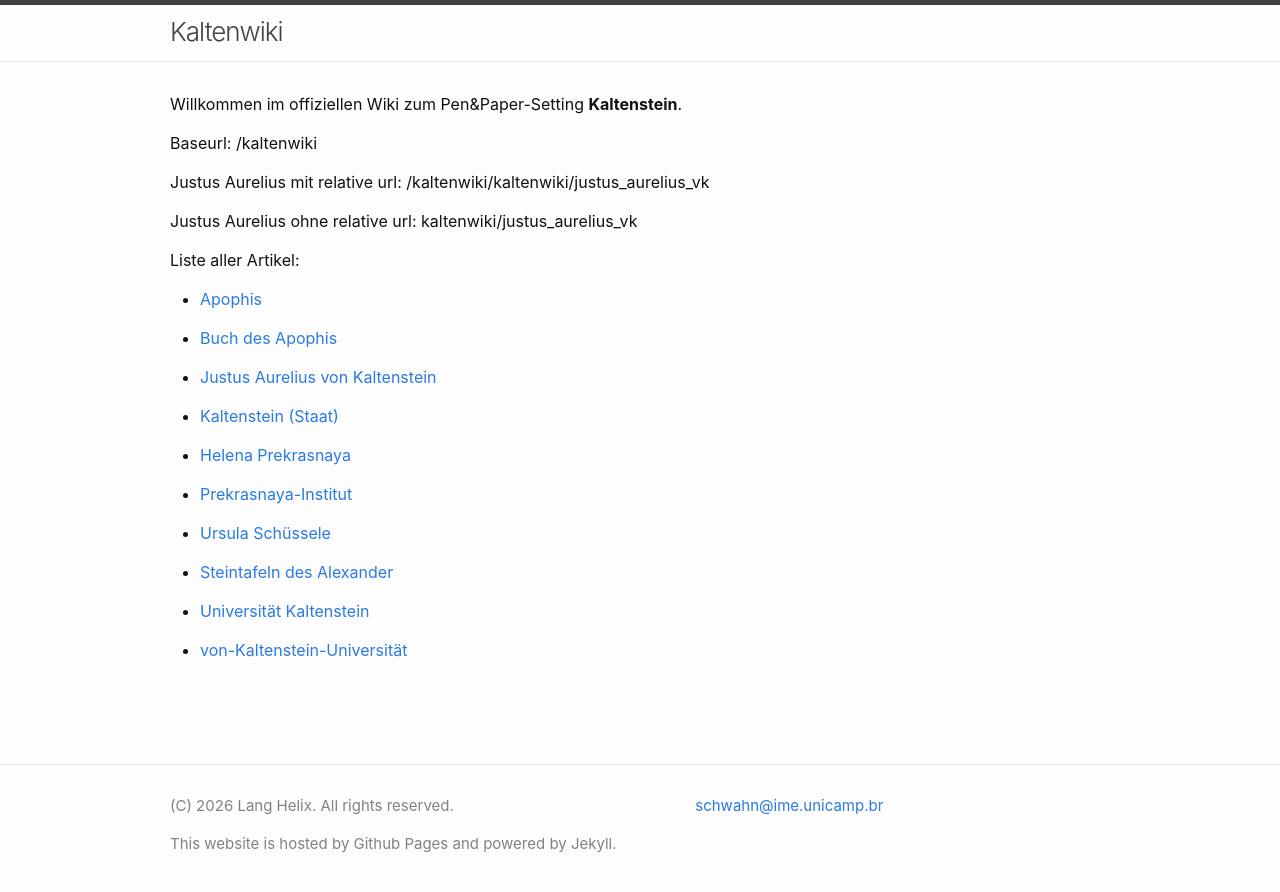
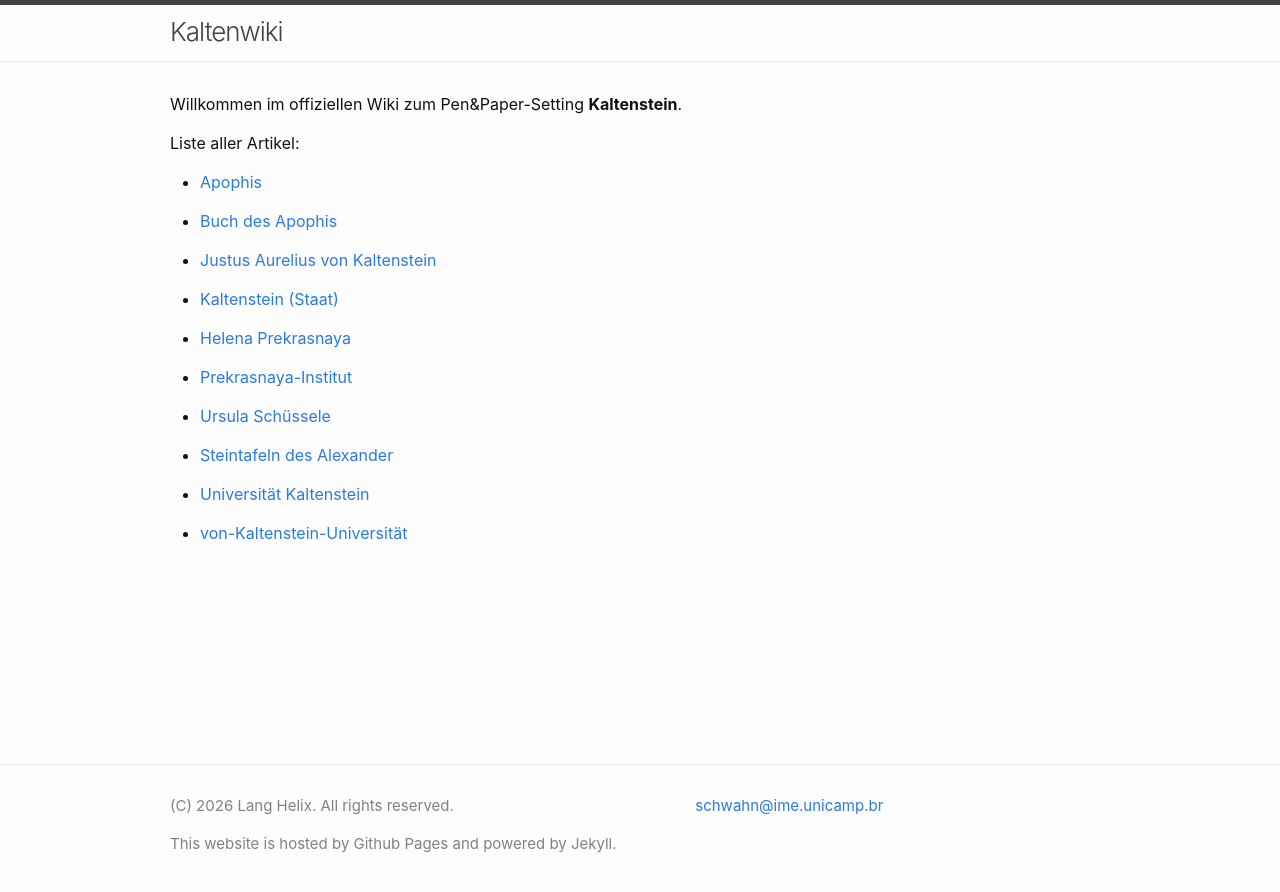
Before and after one commit to PSchwahn/kaltenwiki, a Jekyll site: the page built from index.markdown, in a window 1280 px wide. Shown: the top 892 px of the page. Built offline with Jekyll 4.4.1, drawn with Linux system fonts in a browser that asks for light colours; some web fonts are replaced.

Commit message:
urls are fixed?

```diff
--- a/index.markdown
+++ b/index.markdown
@@ -4,12 +4,6 @@ layout: default
 
 Willkommen im offiziellen Wiki zum Pen&Paper-Setting **Kaltenstein**.
 
-Baseurl: {{ site.baseurl }}
-
-Justus Aurelius mit relative url: {{ "kaltenwiki/justus_aurelius_vk" | relative_url }}
-
-Justus Aurelius ohne relative url: kaltenwiki/justus_aurelius_vk
-
 Liste aller Artikel:
 
 {% for x in site.kaltenwiki %}
```
